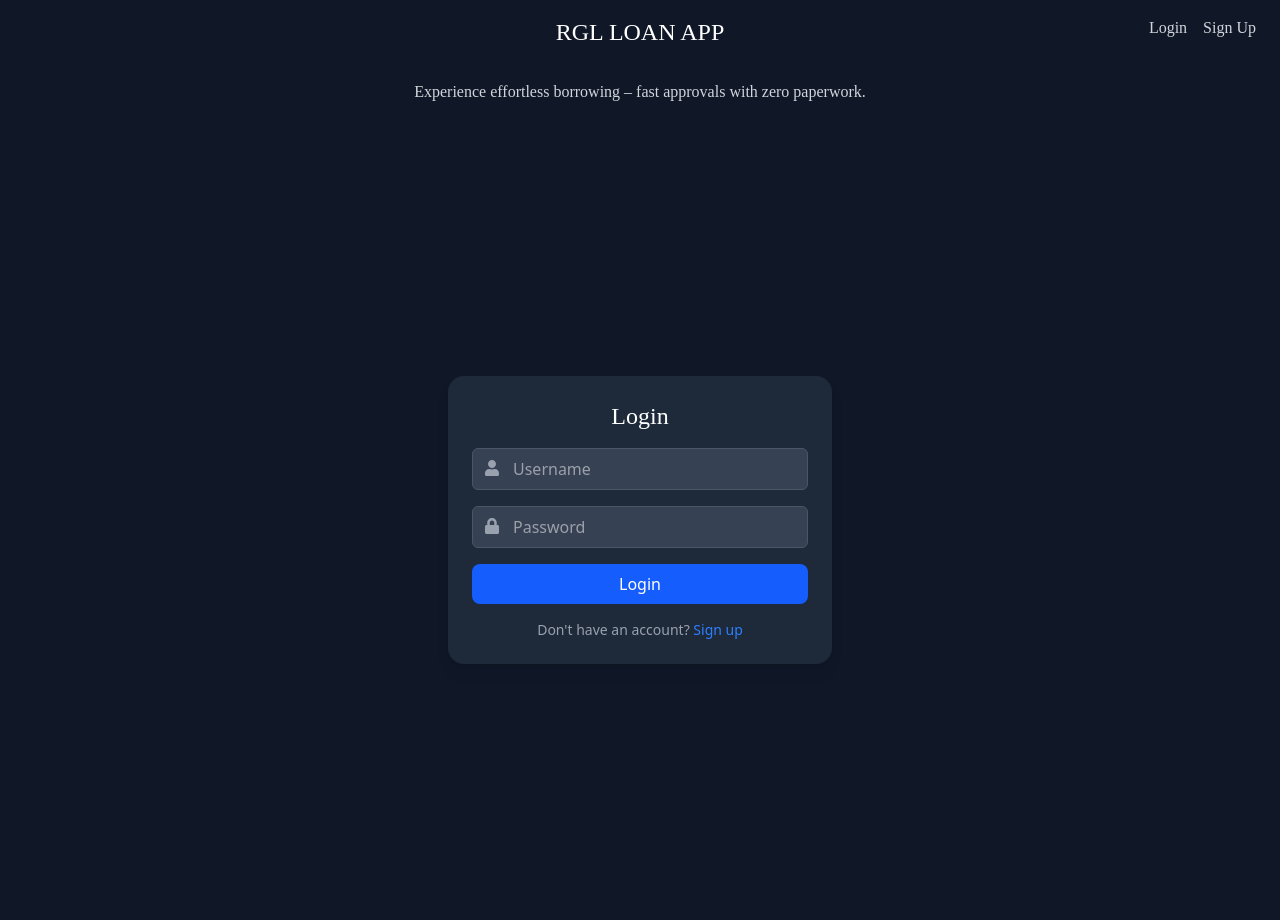
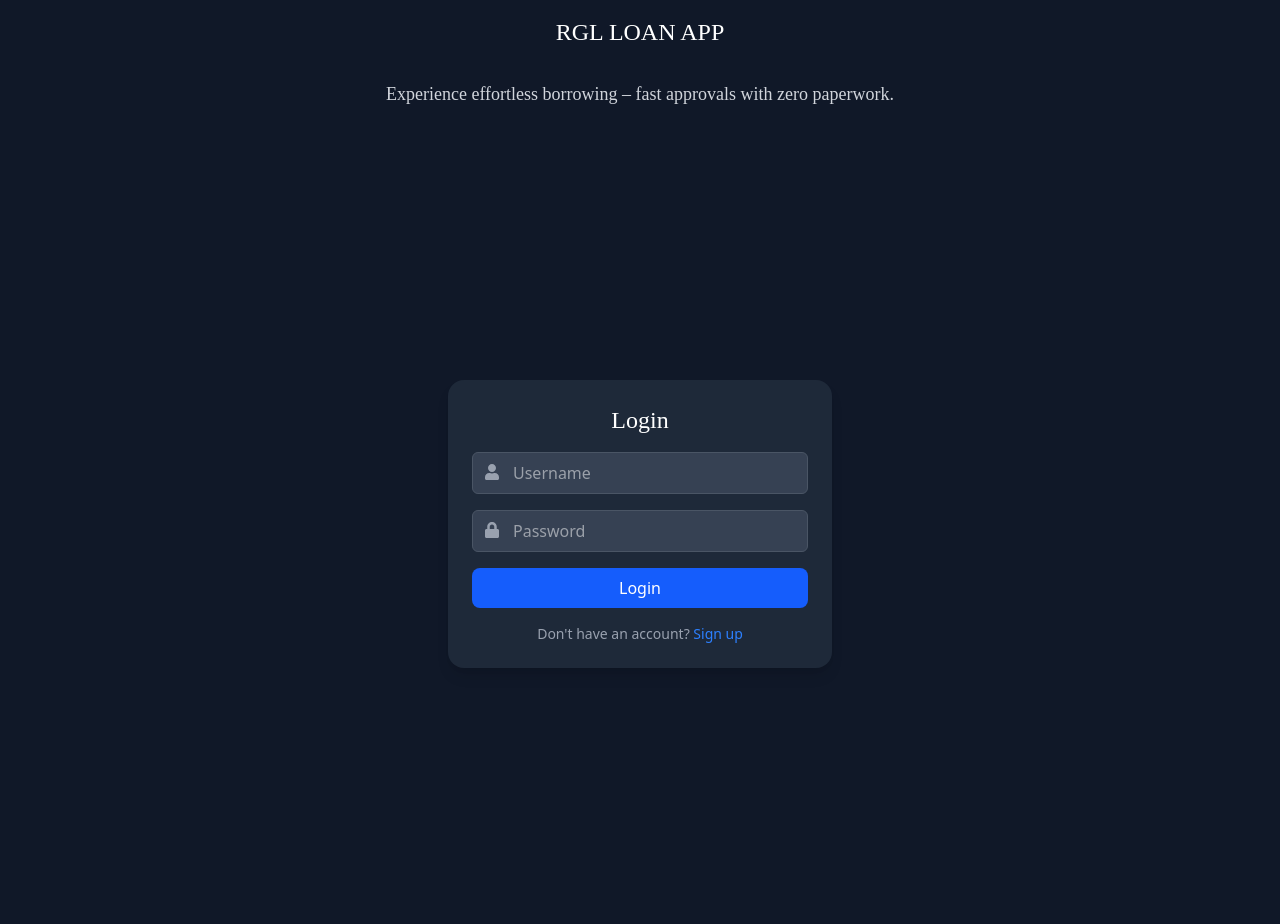
Before and after one commit to loans2024/rglloans, a React (Vite) app: page /login in a window 1280 px wide. Built offline with nearby package versions, Linux system fonts and the light colour scheme.

Commit message:
remove login&signup from navbar

```diff
--- a/src/components/Login.jsx
+++ b/src/components/Login.jsx
@@ -11,7 +11,7 @@ const Login = () => {
         transition={{ duration: 0.5 }}
       >
         <div className="w-96 bg-gray-800 shadow-lg rounded-2xl p-6">
-          <h2 className="text-2xl font-[Poppins] text-white text-center mb-4">
+          <h2 className="text-2xl font-[poppins] text-white text-center mb-4">
             Login
           </h2>
           <div className="mb-4 relative">
--- a/src/components/Navbar.jsx
+++ b/src/components/Navbar.jsx
@@ -1,25 +1,18 @@
 import React from 'react';
-import { Link } from 'react-router-dom';
 
 const Navbar = () => {
   return (
     <>
-      <nav className="bg-gray-900 p-4 relative">
+      <nav className="bg-gray-900 p-4">
         <div className="container mx-auto flex justify-center">
-          <h1 className="text-white font-[Poppins] text-2xl">RGL LOAN APP</h1>
-        </div>
-        <div className="absolute right-4 top-4 font-[Poppins]">
-          <Link to="/login" className="text-gray-300 hover:text-white mx-2">
-            Login
-          </Link>
-          <Link to="/signup" className="text-gray-300 hover:text-white mx-2 font-[Poppins]">
-            Sign Up
-          </Link>
+          <h1 className="text-white font-[Poppins] text-2xl">
+            RGL LOAN APP
+          </h1>
         </div>
       </nav>
       <div className="bg-gray-900 py-4">
         <div className="container mx-auto text-center">
-          <p className="text-gray-300 font-[Poppins] text-1xl">
+          <p className="text-gray-300 font-[Poppins] text-lg">
             Experience effortless borrowing – fast approvals with zero paperwork.
           </p>
         </div>
--- a/src/components/Signup.jsx
+++ b/src/components/Signup.jsx
@@ -11,7 +11,7 @@ const Signup = () => {
         transition={{ duration: 0.5 }}
       >
         <div className="w-96 bg-gray-800 shadow-lg rounded-2xl p-6">
-          <h2 className="text-2xl font-[Poppins] text-white text-center mb-4">
+          <h2 className="text-2xl font-[poppins] text-white text-center mb-4">
             Sign Up
           </h2>
           <div className="mb-4 relative">
```
